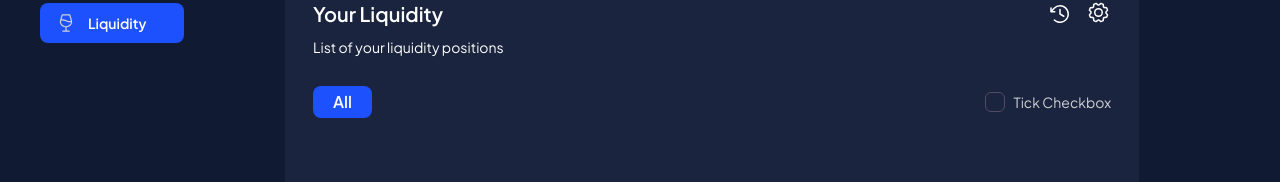
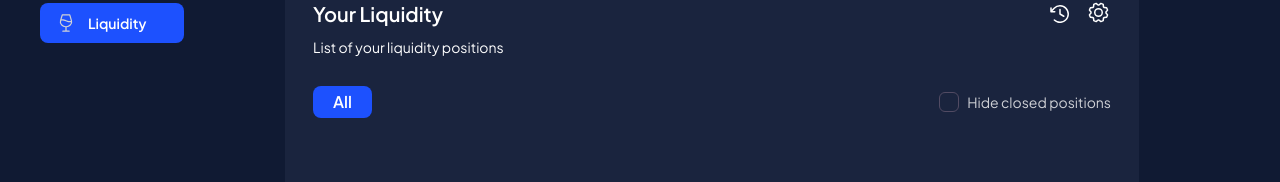
Before and after one commit to tyler0929/strato, a Next.js app: page /Liquidity in a window 1280 px wide. Shown: the part 157-339 px from the top of the page. Built offline with nearby package versions, Linux system fonts and the light colour scheme.

Commit message:
handle some thing

```diff
--- a/components/checkbox/customCheckbox.tsx
+++ b/components/checkbox/customCheckbox.tsx
@@ -25,7 +25,7 @@ const CustomCheckbox = () => {
         )}
       </div>
       <label className="text-[#cfd1d6]  cursor-pointer text-[14px] font-[400]" onClick={() => setChecked(!checked)}>
-        Tick Checkbox
+      Hide closed positions
       </label>
     </div>
   );
```
